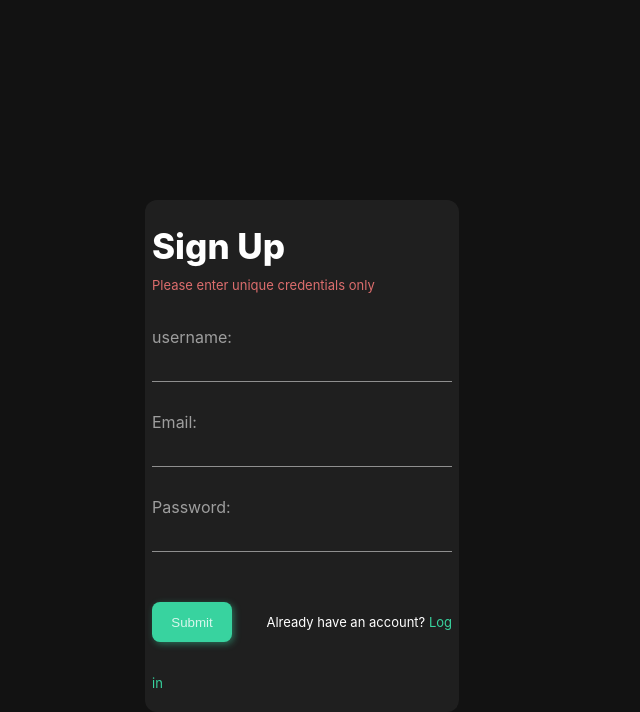
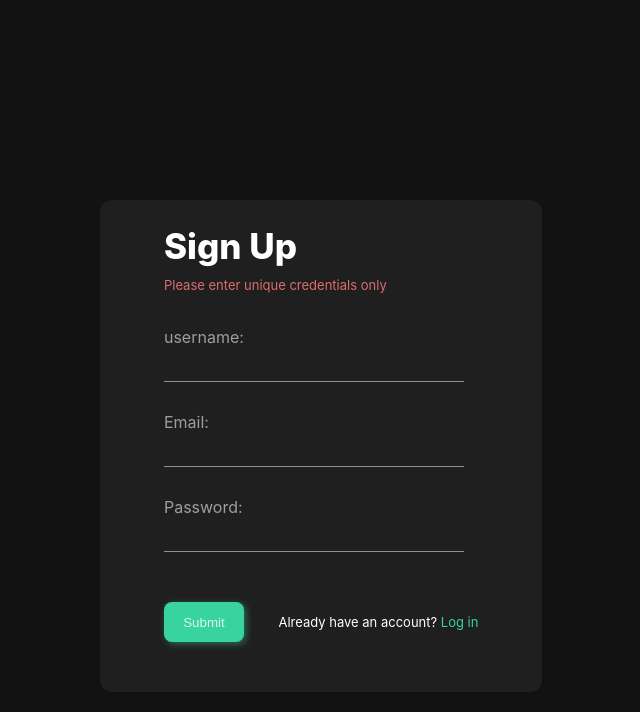
Before and after one commit to code-with-rajeev/algostrike, a Django app: page /register in a window 1280 px wide. Shown: the part 244-956 px from the top of the page, without its empty margins (306-946 px from the left). Run offline with Django 5.2, Linux system fonts and the light colour scheme.

Commit message:
Update register.html

```diff
--- a/templates/register.html
+++ b/templates/register.html
@@ -60,13 +60,15 @@ h1 {
 
 .content-container {
   width: 100%
-  margin-left: 5%;
-  margin-right: 5%;
+  margin-left: 2%;
+  margin-right: 2%;
   max-width: 500px;
   max-height: 550px;
   box-shadow: 5p 5px 1px rgba(0,0,0, 0.199);
   background: #1f1f1f;
   border-radius: 12px;
+  padding: 20px 5%;
+
 }
 
 .form-container {
@@ -75,7 +77,6 @@ h1 {
   align-items: center;
   width: 100%;
   margin-top: 5px;
-  padding: 20px 5%;
 
 
 
```
